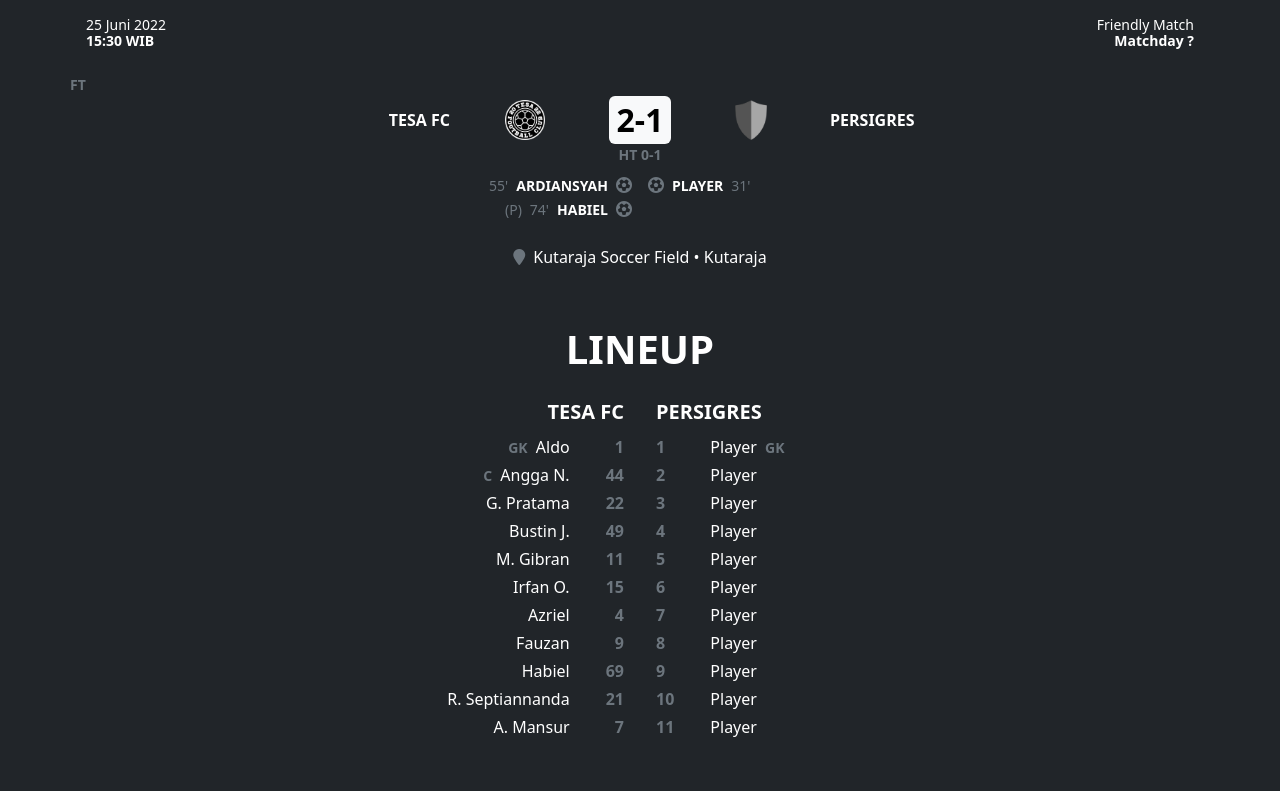
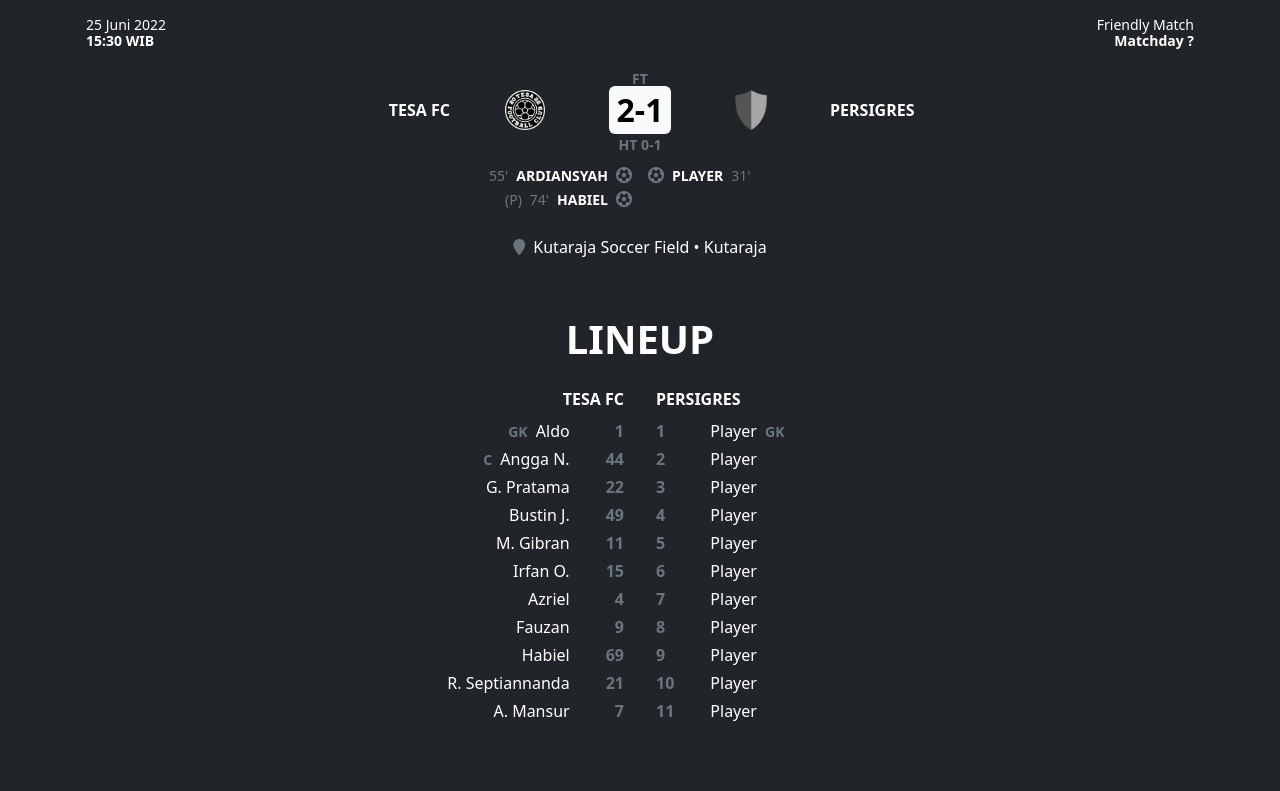
Before and after one commit to tesafc/tesafc.github.io, a Jekyll site: the page built from _matches/2022-06-25.md, in a window 1280 px wide. Shown: the part 781-1572 px from the top of the page. Built offline with Jekyll 4.4.1, drawn with Linux system fonts in a browser that asks for light colours; nearby versions of some CDN libraries.

Commit message:
Update match.html

```diff
--- a/_layouts/match.html
+++ b/_layouts/match.html
@@ -22,7 +22,7 @@
         </div>
       </div>
       <div class="card-body py-3 px-0">
-        <div class="d-inline-flex justify-content-center align-items-end mb-0"><small class="text-uppercase text-secondary fw-bolder lh-1">{{ page.result.status }}</small></div>
+        <div class="d-flex justify-content-center align-items-end mb-0"><small class="text-uppercase text-secondary fw-bolder lh-1">{{ page.result.status }}</small></div>
         <div class="row g-0">
           <div class="col-4 d-flex justify-content-end align-items-center">
             <p class="card-text text-end text-uppercase fw-bolder lh-1 mb-0 pe-3 pe-md-0">{{ page.home-team.name }}</p>
@@ -76,7 +76,7 @@
       {% if page.lineup.home-team.lineup %}
       <ul class="col-6 list-group border-0 rounded-0 p-0 pe-3">
         <li class="list-group-item text-bg-dark text-end border-0 p-0 pb-2">
-          <span class="text-end text-uppercase fs-5 fw-bolder border-0 p-0">{{ page.home-team.name }}</span>
+          <span class="text-end text-uppercase fs-6 fw-bolder border-0 p-0">{{ page.home-team.name }}</span>
         </li>
         {% for player in page.lineup.home-team.lineup %}
         <li class="d-block row g-0 list-group-item text-bg-dark text-end border-0 p-0 pb-1">
@@ -90,7 +90,7 @@
       {% if page.lineup.away-team.lineup %}
       <ul class="col-6 list-group border-0 rounded-0 p-0 ps-3">
         <li class="list-group-item text-bg-dark text-start border-0 p-0 pb-2">
-          <span class="text-end text-uppercase fs-5 fw-bolder border-0 p-0">{{ page.away-team.name }}</span>
+          <span class="text-end text-uppercase fs-6 fw-bolder border-0 p-0">{{ page.away-team.name }}</span>
         </li>
         {% for player in page.lineup.away-team.lineup %}
         <li class="d-block row g-0 list-group-item text-bg-dark text-start border-0 p-0 pb-1">
```
